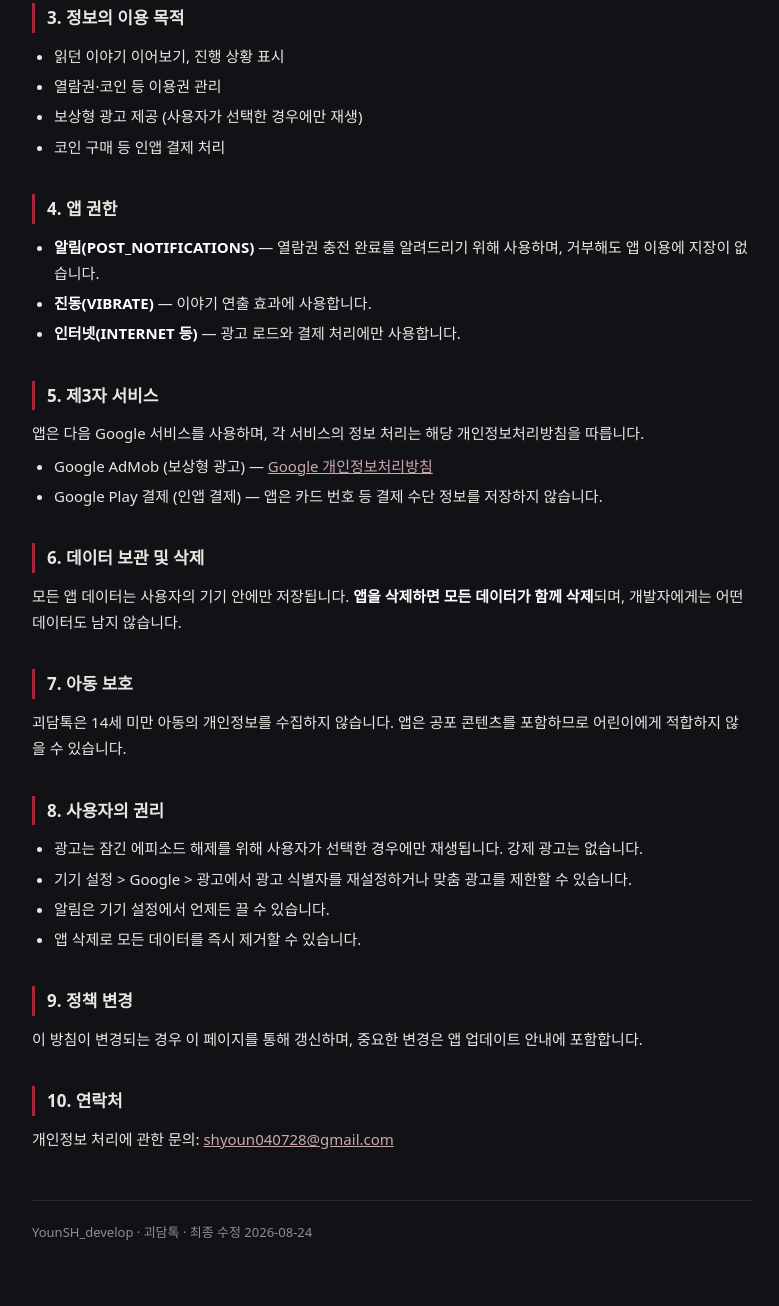
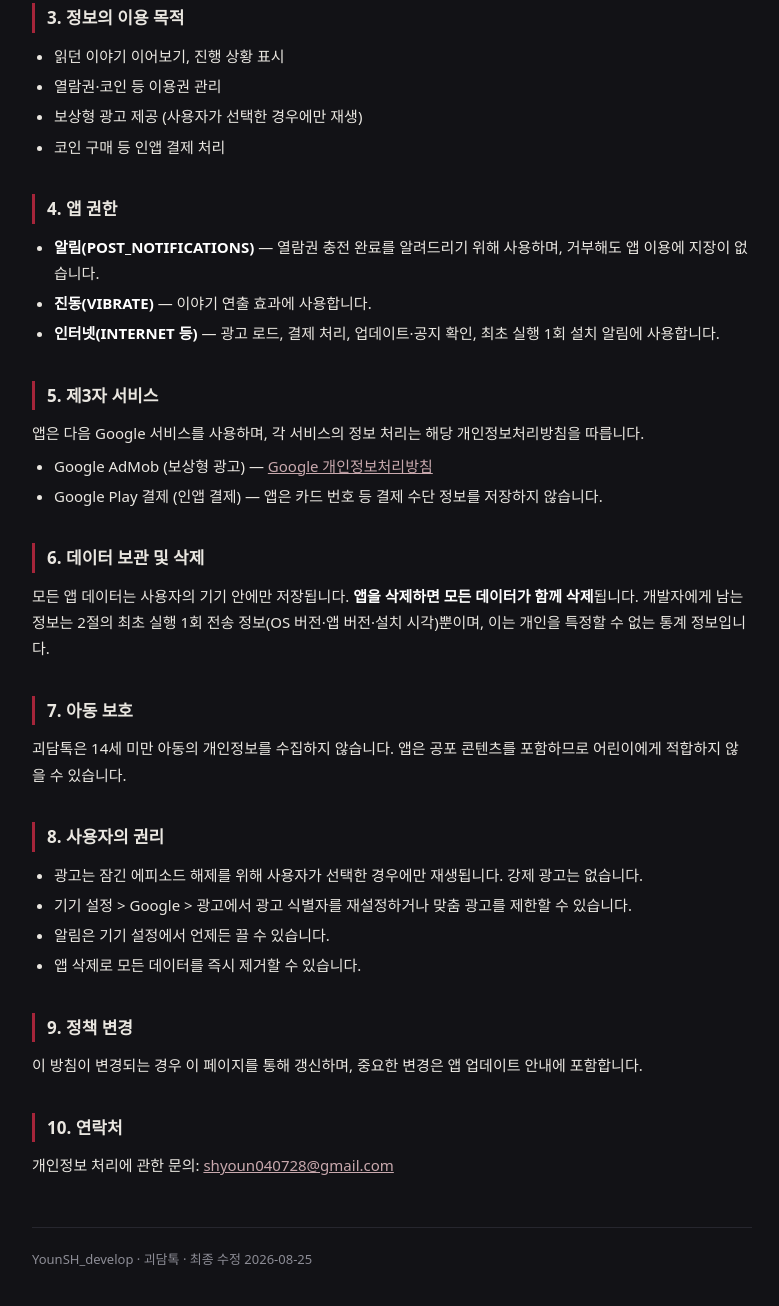
Before and after one commit to YounSHdevelop/horrorchat-policy, a plain HTML site: page index.html in a window 1280 px wide. Shown: the part 983-2289 px from the top of the page, without its empty margins (248-1027 px from the left). Drawn offline with Linux system fonts and the light colour scheme.

Commit message:
방침: 인터넷 권한 용도·데이터 보관 절을 1회 전송 정보와 일치시킴
Claude-Session: https://claude.ai/code/session_01LJSzjizhxW2XAhjUqV88Ea

```diff
--- a/index.html
+++ b/index.html
@@ -69,7 +69,7 @@
 <ul>
   <li><strong>알림(POST_NOTIFICATIONS)</strong> — 열람권 충전 완료를 알려드리기 위해 사용하며, 거부해도 앱 이용에 지장이 없습니다.</li>
   <li><strong>진동(VIBRATE)</strong> — 이야기 연출 효과에 사용합니다.</li>
-  <li><strong>인터넷(INTERNET 등)</strong> — 광고 로드와 결제 처리에만 사용합니다.</li>
+  <li><strong>인터넷(INTERNET 등)</strong> — 광고 로드, 결제 처리, 업데이트·공지 확인, 최초 실행 1회 설치 알림에 사용합니다.</li>
 </ul>
 
 <h2>5. 제3자 서비스</h2>
@@ -80,7 +80,7 @@
 </ul>
 
 <h2>6. 데이터 보관 및 삭제</h2>
-<p>모든 앱 데이터는 사용자의 기기 안에만 저장됩니다. <strong>앱을 삭제하면 모든 데이터가 함께 삭제</strong>되며, 개발자에게는 어떤 데이터도 남지 않습니다.</p>
+<p>모든 앱 데이터는 사용자의 기기 안에만 저장됩니다. <strong>앱을 삭제하면 모든 데이터가 함께 삭제</strong>됩니다. 개발자에게 남는 정보는 2절의 최초 실행 1회 전송 정보(OS 버전·앱 버전·설치 시각)뿐이며, 이는 개인을 특정할 수 없는 통계 정보입니다.</p>
 
 <h2>7. 아동 보호</h2>
 <p>괴담톡은 14세 미만 아동의 개인정보를 수집하지 않습니다. 앱은 공포 콘텐츠를 포함하므로 어린이에게 적합하지 않을 수 있습니다.</p>
@@ -99,7 +99,7 @@
 <h2>10. 연락처</h2>
 <p>개인정보 처리에 관한 문의: <a href="mailto:shyoun040728@gmail.com">shyoun040728@gmail.com</a></p>
 
-<footer>YounSH_develop · 괴담톡 · 최종 수정 2026-08-24</footer>
+<footer>YounSH_develop · 괴담톡 · 최종 수정 2026-08-25</footer>
 </div>
 </body>
 </html>
```
